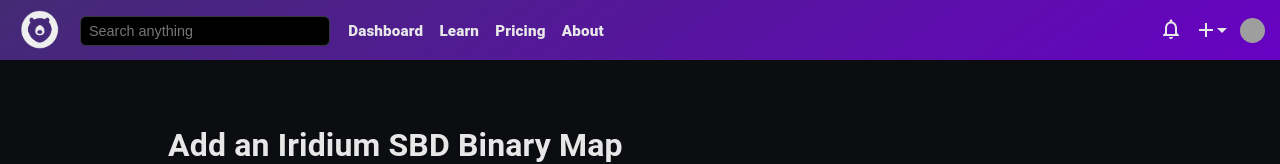
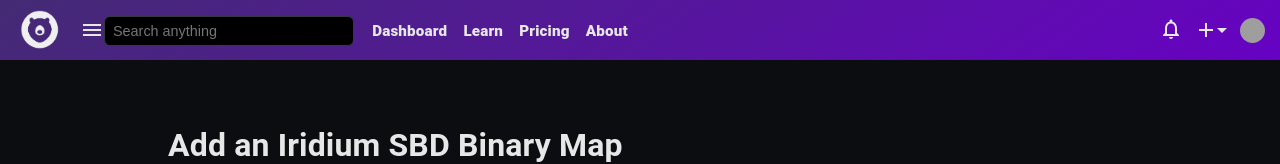
Before and after one commit to cplanck/project-bear-frontend, a Next.js app: page /binary-map in a window 1280 px wide. Shown: the top 164 px of the page. Built offline with nearby package versions, Linux system fonts and the light colour scheme; grey boxes are pictures that could not be loaded.

Commit message:
more updated

```diff
--- a/src/components/general/TopNav.js
+++ b/src/components/general/TopNav.js
@@ -105,7 +105,7 @@ export default function TopNav(props){
                     <Link href='/dashboard/overview'>
                         <Image src={logo} className={[styles.topNavLogo, 'hideOnSmall'].join(' ')} alt="User profile picture" />
                     </Link>
-                    {/* <MenuIcon style={{color: 'var(--dark-theme-text-main)'}} className='showOnSmall' onClick={()=>{setSmallMenuOpen(!smallMenuOpen)}}/> */}
+                    <MenuIcon style={{color: 'var(--dark-theme-text-main)'}} className='showOnSmall' onClick={()=>{setSmallMenuOpen(!smallMenuOpen)}}/>
                     <SearchBar displayClass={'hideOnSmall'} grow={true}/>
                     <SmallMenu smallMenuOpen={smallMenuOpen} setSmallMenuOpen={setSmallMenuOpen}/>
                 </div>
```
